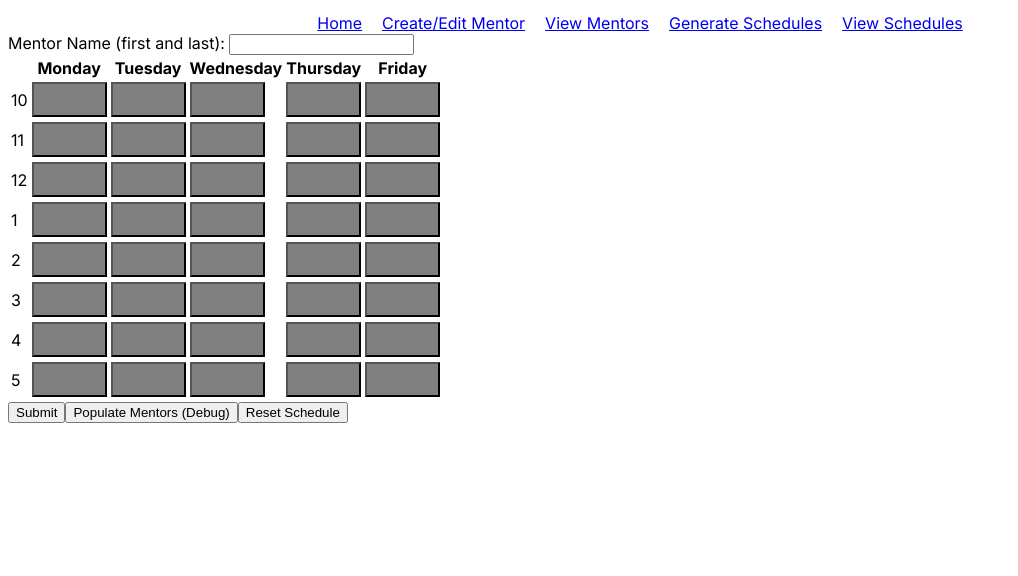
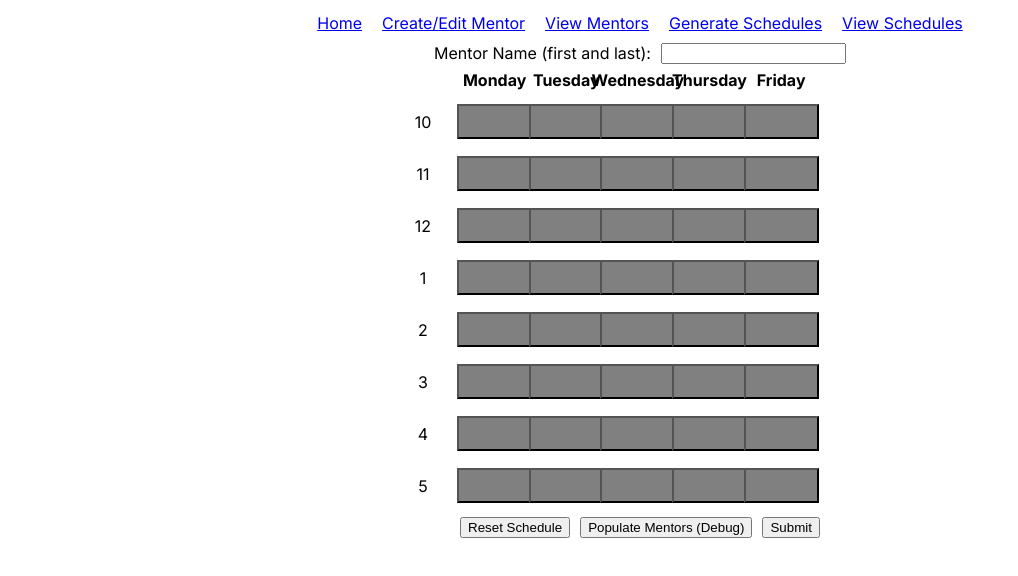
Before and after one commit to BlckHawker/Mentor-Schedule-Maker, a Next.js app: page /mentor/create in a window 1280 px wide. Shown: the top 576 px of the page, without its empty margins (0-1018 px from the left). Built offline with nearby package versions, Linux system fonts and the light colour scheme.

Commit message:
Add css to createMentor and viewMentor page

```diff
--- a/src/app/mentor/page.tsx
+++ b/src/app/mentor/page.tsx
@@ -7,7 +7,6 @@ const Mentor = () => {
   return (
     <div>
       <NavBar/>
-      <h1>Mentor Page</h1>
       <ViewMentor></ViewMentor>
     </div>
   );
--- a/src/components/CreateMentor.tsx
+++ b/src/components/CreateMentor.tsx
@@ -3,6 +3,7 @@ import { Availability } from "@/app/interface/Availability";
 import { MentorInterface } from "@/app/interface/Mentor";
 import { useState, useEffect } from "react";
 import Block from "@/components/Block";
+import styles from '../css/utils.module.css'
 const CreateMentor = () => {
 
   const days = ["Monday", "Tuesday", "Wednesday", "Thursday", "Friday"]
@@ -50,33 +51,36 @@ const CreateMentor = () => {
     return <div>Loading...</div>;
   }
   return (
-    <div>
-      <label>Mentor Name (first and last): </label>
-      <input type="text" onChange={mentorNameChange}></input>
-      <div>
-        <table>
-          <thead>
-            <tr>
-              <th></th>
-              {days.map(day => <th>{day}</th>)}
-            </tr>
-          </thead>
-          <tbody>
-            {times.map((time, ix) => (
-              <tr key={time}>
-                <td>{time}</td>
-                {days.map(day => <td><Block day={day as keyof Availability} index={ix} availability={availability} setAvailability={setAvailability} /></td>)}
-              </tr>
-            ))}
-          </tbody>
-        </table>
+    <div style={{display: "flex", flexDirection: "column", justifyContent: "center", marginLeft: "30%", marginRight: "30%"}}>
+      <div style={{marginTop: "10px", gap: "10px", display: "flex", justifyContent: "center"}}>
+        <label>Mentor Name (first and last): </label>
+        <input type="text" onChange={mentorNameChange}></input>
       </div>
+
+      <div className={styles.gridContainer}>
+        <p></p>
+            {days.map(d => <b>{d}</b>)}
+            {times.map(time => makeElementArr(time))}
+      </div>
+
+      <div className={styles.navbar}>
+      <button onClick={() => setAvailability(blankAvailability)}>Reset Schedule</button>
+      <button onClick={() => populateMentors()}>Populate Mentors (Debug)</button>
       <button onClick={() => createMentor()}>Submit</button>
-      <button onClick={() => populateMentors()}>Populate Mentors (Debug)</button>
-      <button onClick={() => setAvailability(blankAvailability)}>Reset Schedule</button>
+
+      </div>
+
       <p style={{ color: "red" }}>{warningText}</p>
+
     </div>
   );
+
+  function makeElementArr(time: string) {
+    const timeIndex = times.indexOf(time);
+    const buttons = days.map(day => <Block day={day as keyof Availability} index={timeIndex} availability={availability} setAvailability={setAvailability} />)
+    const arr = [<p>{time}</p>].concat(buttons);
+    return arr;
+    }
 
   function createMentor() {
     //if name is blank, invalid
--- a/src/components/Mentor.tsx
+++ b/src/components/Mentor.tsx
@@ -16,7 +16,10 @@ const Mentor = (props: Props) => {
     }
     return (
         <div>
-            <p>{`${props.mentor.name}'s Availability`}</p> <button onClick={() => deleteMentor()}>Delete</button>
+            <div style={{display: "flex", margin: "0px", gap: "10px", justifyContent: "center"}}>
+                <p style={{ margin: "0px"}}>{`${props.mentor.name}'s Availability`}</p>
+                <button onClick={() => deleteMentor()}>Delete</button>
+            </div>
             <table>
                 <tr>
                     <td></td>
--- a/src/css/utils.module.css
+++ b/src/css/utils.module.css
@@ -4,3 +4,20 @@
     justify-content: center;
     gap: 10px;
 }
+
+.gridContainer {
+    display: grid;
+    grid-template-columns: repeat(6, minmax(0, 1fr));
+    grid-template-areas:
+    "1 2 3 4 5 6"
+    "7 8 9 10 11 12"
+    "13 14 15 16 17 18"
+    "19 20 21 22 23 24"
+    "25 26 27 28 29 30"
+    "31 32 33 34 35 36"
+    "37 38 39 40 41 42"
+    "43 44 45 46 47 48"
+    "49 50 51 52 53 54";
+    place-items: center;
+    margin-right: 15%;
+  }
```
Also changed, not shown: src/components/ViewMentor.tsx (+5 -4 lines).
